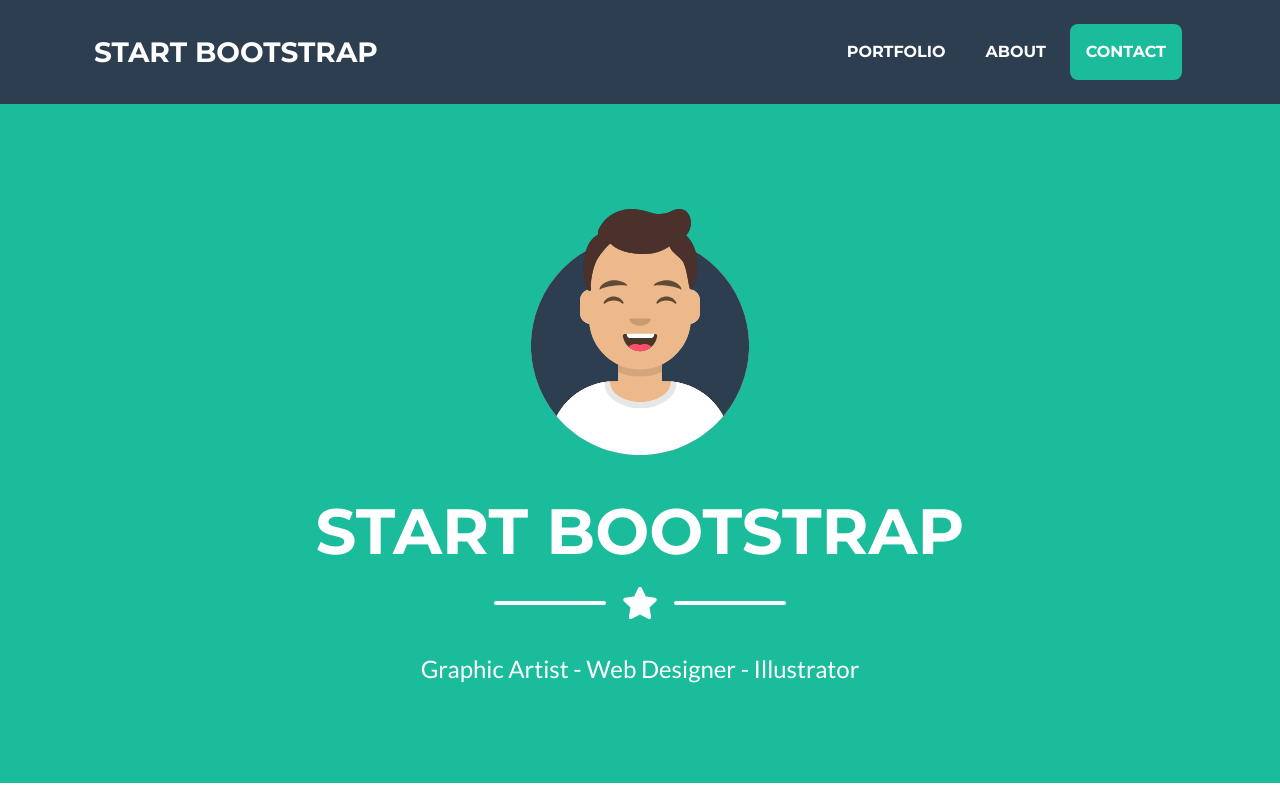
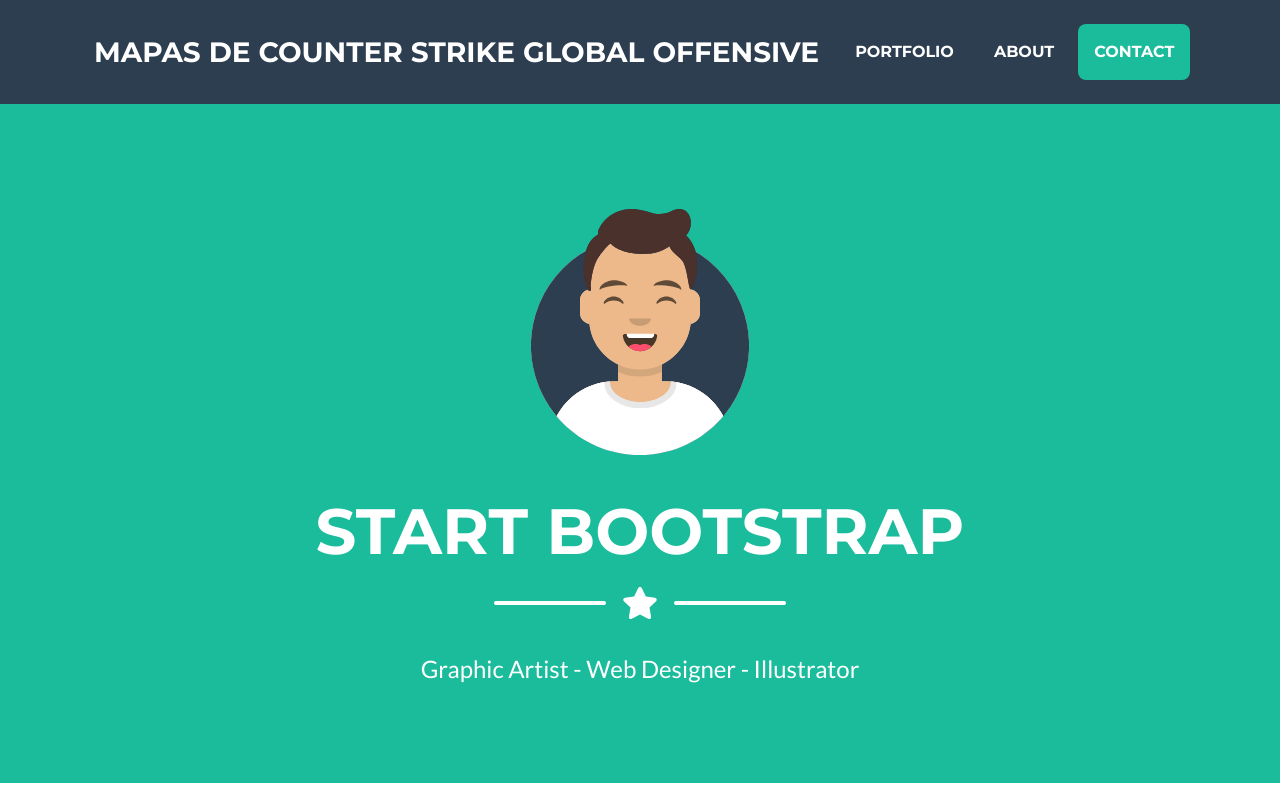
Before and after one commit to nachotorres6/nachotorres6.github.io, a plain HTML site: page index.html in a window 1280 px wide. Shown: the top 800 px of the page. Drawn offline with nearby package versions, Linux system fonts and the light colour scheme.

Commit message:
Update index.html

```diff
--- a/index.html
+++ b/index.html
@@ -5,7 +5,7 @@
         <meta name="viewport" content="width=device-width, initial-scale=1, shrink-to-fit=no" />
         <meta name="description" content="" />
         <meta name="author" content="" />
-        <title>Freelancer - Start Bootstrap Theme</title>
+        <title>Mapas CS:GO</title>
         <!-- Favicon-->
         <link rel="icon" type="image/x-icon" href="assets/img/favicon.ico" />
         <!-- Font Awesome icons (free version)-->
@@ -20,7 +20,7 @@
         <!-- Navigation-->
         <nav class="navbar navbar-expand-lg bg-secondary text-uppercase fixed-top" id="mainNav">
             <div class="container">
-                <a class="navbar-brand js-scroll-trigger" href="#page-top">Start Bootstrap</a>
+                <a class="navbar-brand js-scroll-trigger" href="#page-top">Mapas De Counter Strike Global Offensive</a>
                 <button class="navbar-toggler navbar-toggler-right text-uppercase font-weight-bold bg-primary text-white rounded" type="button" data-toggle="collapse" data-target="#navbarResponsive" aria-controls="navbarResponsive" aria-expanded="false" aria-label="Toggle navigation">
                     Menu
                     <i class="fas fa-bars"></i>
```
